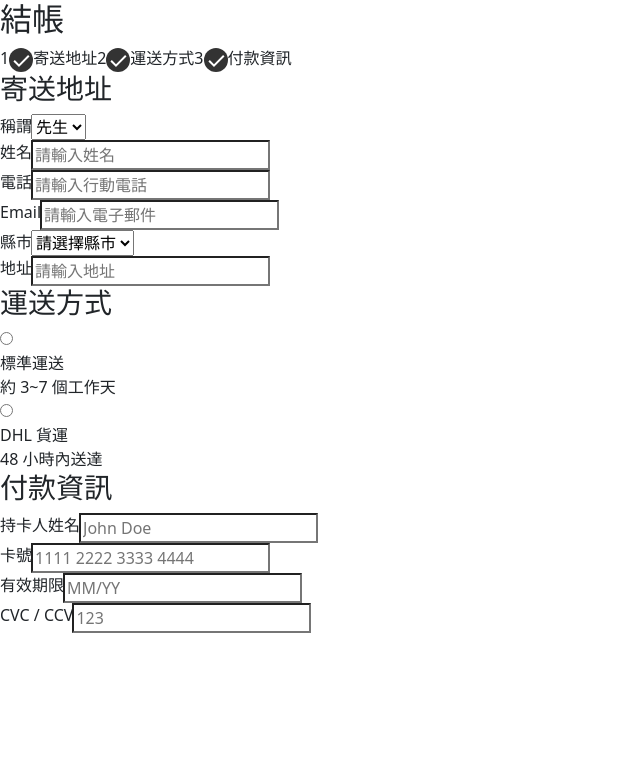
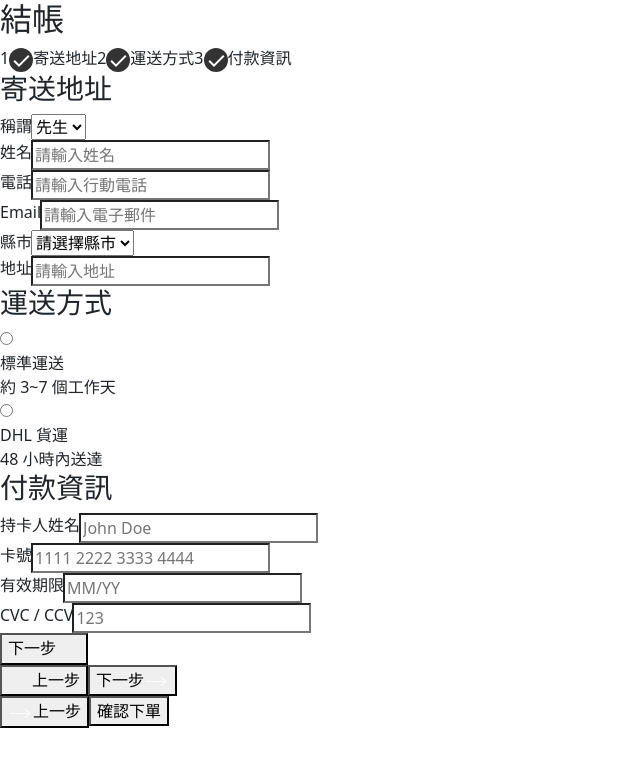
Before and after one commit to phoenix850508/ALPHA-shop, a React (Create React App) app: page / in a window 1280 px wide. Shown: the top 766 px of the page, without its empty margins (0-640 px from the left). Built offline with nearby package versions, Linux system fonts and the light colour scheme.

Commit message:
feat: add ProgressControl component

```diff
--- a/src/App.js
+++ b/src/App.js
@@ -4,15 +4,21 @@ import StepProgress from "./components/step/StepProgress.js";
 import Step1 from "./components/step/Step1.js";
 import Step2 from "./components/step/Step2.js";
 import Step3 from "./components/step/Step3.js";
+import ProgressControl from "./components/step/ProgressControl.js";
 
 function App() {
   return (
     <>
-      <StepProgress />
+      <section className="progress-container col col-12">
+        <StepProgress />
+      </section>
       <section className="form-container col col-12">
         <Step1 />
         <Step2 />
         <Step3 />
+      </section>
+      <section className="progress-control-container col col-lg-6 col-sm-12">
+        <ProgressControl />
       </section>
     </>
   );
--- /dev/null
+++ b/src/components/step/ProgressControl.js
@@ -0,0 +1,32 @@
+import leftArrow from "../../icons/left-arrow.svg";
+import rightArrow from "../../icons/right-arrow.svg";
+
+export default function ProgressControl() {
+  return (
+    <>
+      <section className="button-group col col-12" data-phase="address">
+        <button className="next">
+          下一步
+          <img className="cursor-point" src={leftArrow} />
+        </button>
+      </section>
+      <section className="button-group col col-12" data-phase="shipping">
+        <button className="prev">
+          <img className="cursor-point" src={leftArrow} />
+          上一步
+        </button>
+        <button className="next">
+          下一步
+          <img className="cursor-point" src={rightArrow} />
+        </button>
+      </section>
+      <section className="button-group col col-12" data-phase="credit-card">
+        <button className="prev">
+          <img className="cursor-point" src={rightArrow} />
+          上一步
+        </button>
+        <button className="next">確認下單</button>
+      </section>
+    </>
+  );
+}
--- a/src/components/step/stepProgress.js
+++ b/src/components/step/stepProgress.js
@@ -5,7 +5,7 @@ function Step(props) {
     <span className="progress-group" data-phase={props.phase}>
       <span className="progress-icon">
         <span className="text">{props.text}</span>
-        <img src={complete} />
+        <img className="cursor-point" src={complete} />
       </span>
       <span className="progress-label">{props.step}</span>
     </span>
```
